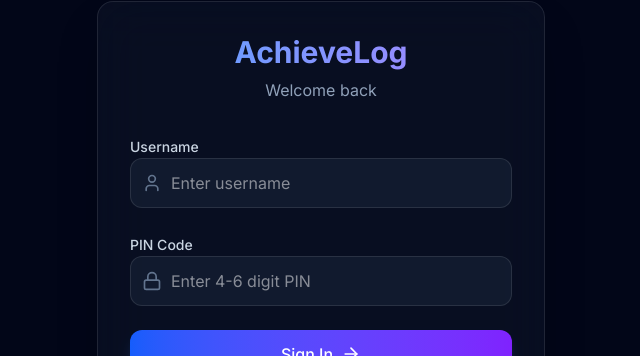
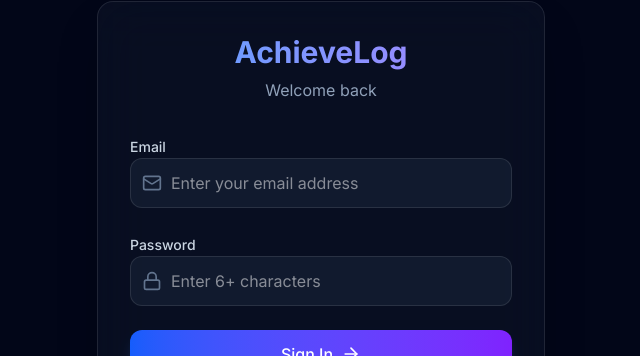
Before and after one commit to hiishaaam/AchieveLog, a React (Vite) app: page /login in a window 1280 px wide. Shown: the part 170-526 px from the top of the page, without its empty margins (319-959 px from the left). Built offline with nearby package versions, Linux system fonts and the light colour scheme; no server answers.

Commit message:
Switched to standard Supabase Auth, updated package.json start script

```diff
--- a/package.json
+++ b/package.json
@@ -5,6 +5,7 @@
   "type": "module",
   "scripts": {
     "dev": "tsx server.ts",
+    "start": "tsx server.ts",
     "build": "vite build",
     "preview": "vite preview",
     "clean": "rm -rf dist",
--- a/src/pages/Login.tsx
+++ b/src/pages/Login.tsx
@@ -1,14 +1,14 @@
 import { useState } from 'react';
 import { useNavigate } from 'react-router-dom';
 import { useStore } from '../store/useStore';
-import { apiCall } from '../lib/api';
-import { Lock, User, Loader2, ArrowRight } from 'lucide-react';
+import { supabase } from '../lib/supabase';
+import { Lock, Mail, Loader2, ArrowRight } from 'lucide-react';
 import { motion } from 'motion/react';
 
 export default function Login() {
   const [isRegistering, setIsRegistering] = useState(false);
-  const [username, setUsername] = useState('');
-  const [pin, setPin] = useState('');
+  const [email, setEmail] = useState('');
+  const [password, setPassword] = useState('');
   const [isLoading, setIsLoading] = useState(false);
   const [error, setError] = useState<string | null>(null);
   const navigate = useNavigate();
@@ -20,43 +20,43 @@ export default function Login() {
     setIsLoading(true);
 
     try {
-      const endpoint = isRegistering ? '/api/auth/register' : '/api/auth/login';
-      // We use fetch directly here because apiCall handles 401 by redirecting to login,
-      // which might cause a loop or weird behavior if we are already on login.
-      // But actually apiCall is fine, except we don't have a token yet.
+      if (isRegistering) {
+        const { data, error: signUpError } = await supabase.auth.signUp({
+          email,
+          password,
+        });
 
-      const BASE_URL = import.meta.env.DEV ? '' : (import.meta.env.VITE_API_URL ?? '');
+        if (signUpError) throw signUpError;
 
-      const response = await fetch(`${BASE_URL}${endpoint}`, {
-        method: 'POST',
-        headers: { 'Content-Type': 'application/json' },
-        body: JSON.stringify({ username, pin })
-      });
+        if (data.user) {
+          // Attempt to create a base profile. Often done via Supabase triggers but we handle it here.
+          const username = email.split('@')[0];
+          await supabase.from('profiles').insert({
+            id: data.user.id,
+            username,
+            display_name: username
+          }).select().single(); // Try insert, ignore if exists
 
-      const data = await response.json();
-
-      if (!response.ok) {
-        throw new Error(data.message || data.error || 'Authentication failed');
-      }
-
-      setUser(data.user, data.token);
-
-      // Fetch companion
-      try {
-        const allUsersResponse = await fetch(`${BASE_URL}/api/users/all`, {
-          headers: { 'Authorization': `Bearer ${data.token}` }
-        });
-        if (allUsersResponse.ok) {
-          const allUsers = await allUsersResponse.json();
-          if (Array.isArray(allUsers)) {
-            const companion = allUsers.find((u: any) => u.id !== data.user.id);
-            if (companion) {
-              useStore.getState().setCompanionProfile(companion.id, companion);
-            }
+          if (data.session) {
+            setUser({ ...data.user, username, display_name: username }, data.session.access_token);
+          } else {
+             setError("Success! Please check your email to confirm your account.");
+             setIsLoading(false);
+             return;
           }
         }
-      } catch (err) {
-        console.warn('Failed to fetch companion', err);
+      } else {
+        const { data, error: signInError } = await supabase.auth.signInWithPassword({
+          email,
+          password,
+        });
+
+        if (signInError) throw signInError;
+
+        if (data.user && data.session) {
+          const { data: profile } = await supabase.from('profiles').select('*').eq('id', data.user.id).single();
+          setUser({ ...data.user, ...profile }, data.session.access_token);
+        }
       }
 
       navigate('/');
@@ -92,34 +92,32 @@ export default function Login() {
 
           <form onSubmit={handleSubmit} className="space-y-6">
             <div className="space-y-2">
-              <label className="text-sm font-medium text-slate-300">Username</label>
+              <label className="text-sm font-medium text-slate-300">Email</label>
               <div className="relative">
-                <User className="absolute left-3 top-1/2 -translate-y-1/2 w-5 h-5 text-slate-500" />
+                <Mail className="absolute left-3 top-1/2 -translate-y-1/2 w-5 h-5 text-slate-500" />
                 <input
-                  type="text"
+                  type="email"
                   required
-                  value={username}
-                  onChange={(e) => setUsername(e.target.value)}
+                  value={email}
+                  onChange={(e) => setEmail(e.target.value)}
                   className="w-full bg-slate-800/50 border border-white/10 rounded-xl pl-10 pr-4 py-3 text-white focus:ring-2 focus:ring-blue-500/50 outline-none transition-all"
-                  placeholder="Enter username"
+                  placeholder="Enter your email address"
                 />
               </div>
             </div>
 
             <div className="space-y-2">
-              <label className="text-sm font-medium text-slate-300">PIN Code</label>
+              <label className="text-sm font-medium text-slate-300">Password</label>
               <div className="relative">
                 <Lock className="absolute left-3 top-1/2 -translate-y-1/2 w-5 h-5 text-slate-500" />
                 <input
                   type="password"
                   required
-                  pattern="[0-9]*"
-                  inputMode="numeric"
-                  maxLength={6}
-                  value={pin}
-                  onChange={(e) => setPin(e.target.value)}
+                  minLength={6}
+                  value={password}
+                  onChange={(e) => setPassword(e.target.value)}
                   className="w-full bg-slate-800/50 border border-white/10 rounded-xl pl-10 pr-4 py-3 text-white focus:ring-2 focus:ring-blue-500/50 outline-none transition-all"
-                  placeholder="Enter 4-6 digit PIN"
+                  placeholder="Enter 6+ characters"
                 />
               </div>
             </div>
```
